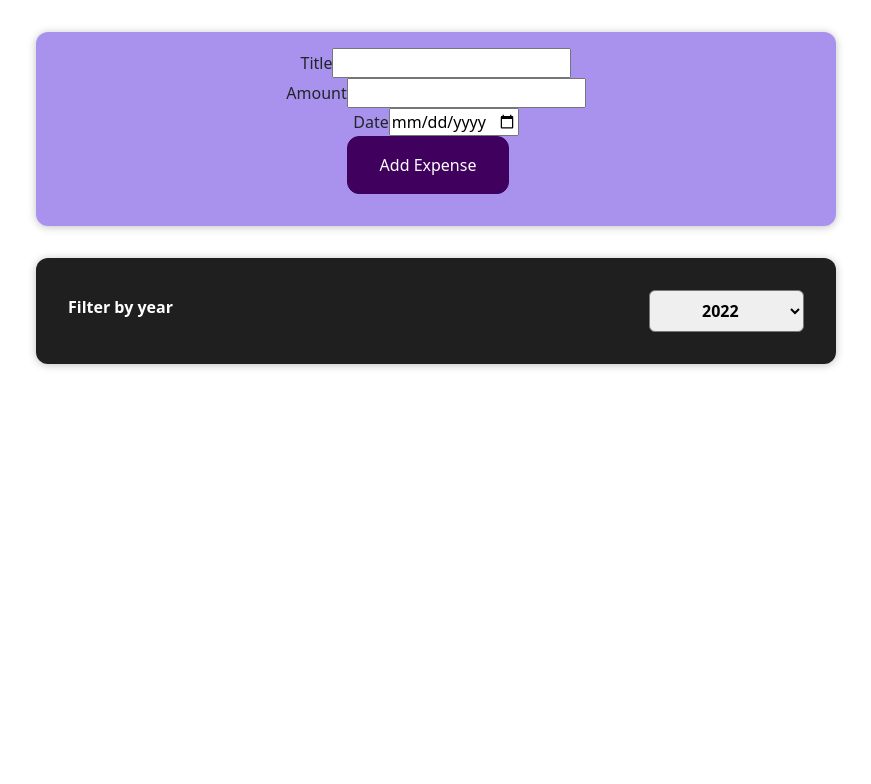
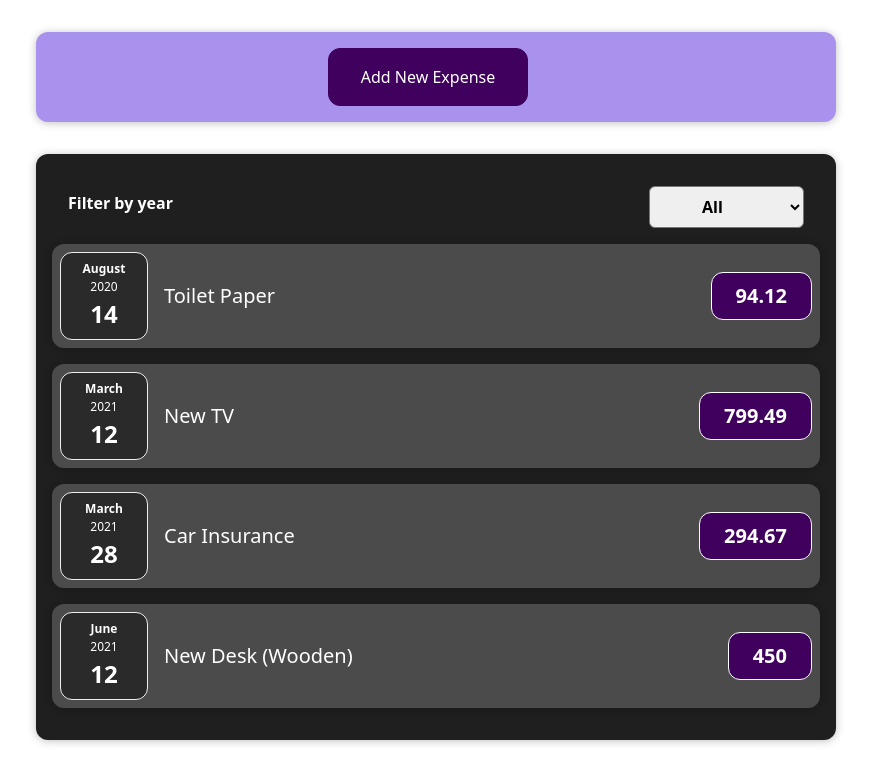
Before and after one commit to gradity/expense-tracker, a React (Create React App) app: page / in a window 1280 px wide. Shown: the top 784 px of the page, without its empty margins (204-1075 px from the left). Built offline with nearby package versions, Linux system fonts and the light colour scheme; the HTML template or start-up script is replaced by a standard one.

Commit message:
Add toggle form and fix form styling

```diff
--- a/src/components/Expenses/Expenses.js
+++ b/src/components/Expenses/Expenses.js
@@ -7,10 +7,9 @@ import Card from '../Layout/Card';
 import ExpenseList from './ExpenseList';
 import ExpenseFilter from './ExpenseFilter';
 import ExpenseItem from './ExpenseItem';
-import Something from './Something';
 
 const Expenses = ({ expenses }) => {
-  const [filterYear, setFilterYear] = useState('2022');
+  const [filterYear, setFilterYear] = useState('all');
 
   const FilterYearHandler = (year) => {
     setFilterYear(year);
--- a/src/components/Expenses/Something.js
+++ /dev/null
@@ -1,7 +0,0 @@
-import React from 'react';
-
-const Something = () => {
-  return <div></div>;
-};
-
-export default Something;
--- a/src/components/NewExpense/ExpenseForm.js
+++ b/src/components/NewExpense/ExpenseForm.js
@@ -1,6 +1,8 @@
 import React, { useState } from 'react';
 
-const ExpenseForm = ({ onSaveExpenseData }) => {
+import './ExpenseForm.css';
+
+const ExpenseForm = ({ onSaveExpenseData, onToggleForm }) => {
   const [title, setTitle] = useState('');
   const [amount, setAmount] = useState('');
   const [date, setDate] = useState('');
@@ -26,6 +28,10 @@ const ExpenseForm = ({ onSaveExpenseData }) => {
   // const dateChangeHandler = (event) =>
   //   setUserInput({ ...userInput, date: event.target.value });
 
+  const cancelHandler = () => {
+    onToggleForm();
+  };
+
   const submitHandler = (e) => {
     e.preventDefault();
 
@@ -40,6 +46,7 @@ const ExpenseForm = ({ onSaveExpenseData }) => {
     setTitle('');
     setAmount('');
     setDate('');
+    onToggleForm();
   };
 
   return (
@@ -69,9 +76,12 @@ const ExpenseForm = ({ onSaveExpenseData }) => {
             value={date}
           />
         </div>
-        <div className="new-expense__actions">
-          <button type="submit">Add Expense</button>
-        </div>
+      </div>
+      <div className="new-expense__actions">
+        <button type="reset" onClick={cancelHandler}>
+          Cancel
+        </button>
+        <button type="submit">Add Expense</button>
       </div>
     </form>
   );
--- a/src/components/NewExpense/NewExpense.js
+++ b/src/components/NewExpense/NewExpense.js
@@ -1,22 +1,36 @@
-import React from 'react';
+import React, { useState } from 'react';
 
 import './NewExpense.css';
 
 import ExpenseForm from './ExpenseForm';
 
 const NewExpense = ({ onAddExpense }) => {
+  const [showForm, setShowForm] = useState(false);
+
   const saveExpenseDataHandler = (enteredExpenseData) => {
     const expenseData = {
       ...enteredExpenseData,
       id: Math.random().toString(),
     };
-    // console.log(expenseData);
     onAddExpense(expenseData);
+  };
+
+  const toggleFormHandler = () => {
+    setShowForm((prevShowForm) => {
+      return !prevShowForm;
+    });
   };
 
   return (
     <div className="new-expense">
-      <ExpenseForm onSaveExpenseData={saveExpenseDataHandler} />
+      {showForm ? (
+        <ExpenseForm
+          onSaveExpenseData={saveExpenseDataHandler}
+          onToggleForm={toggleFormHandler}
+        />
+      ) : (
+        <button onClick={toggleFormHandler}>Add New Expense</button>
+      )}
     </div>
   );
 };
```
